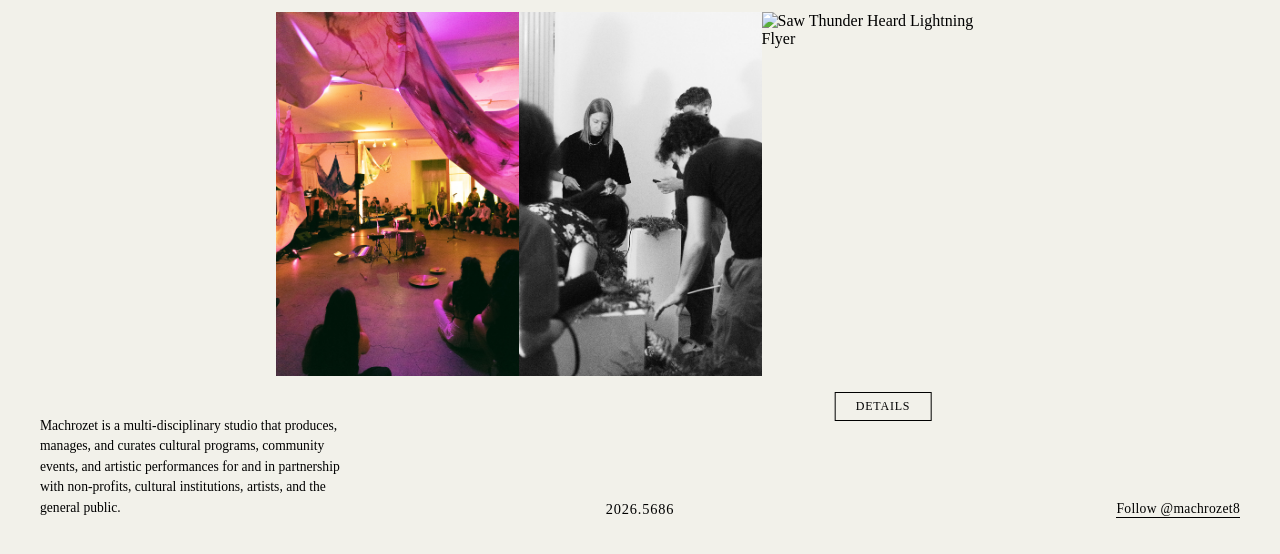
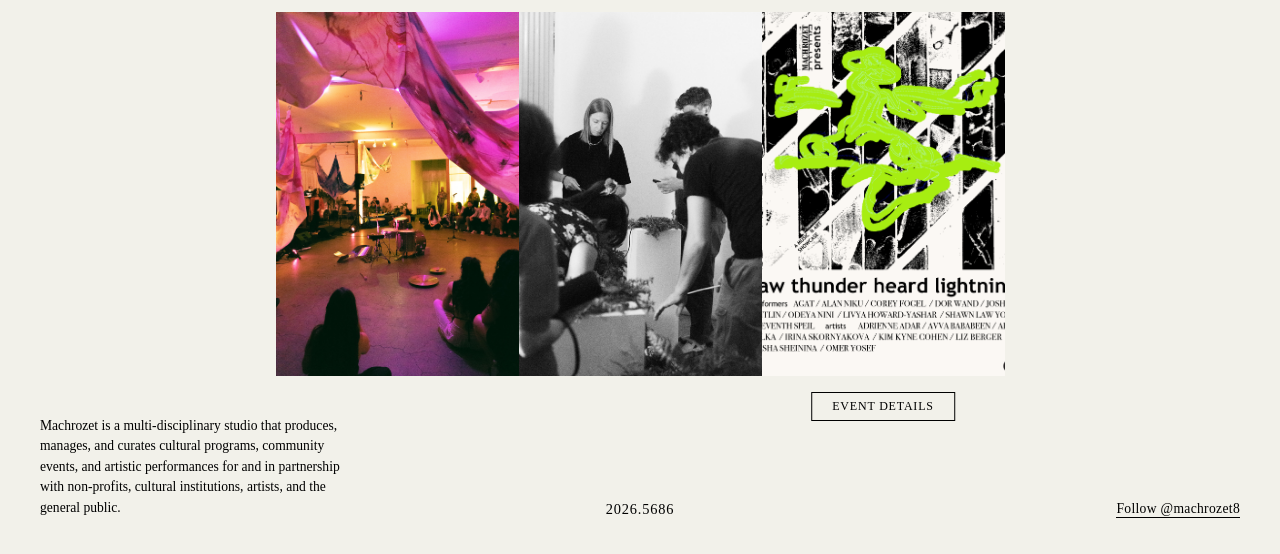
Before and after one commit to Machrozet8/html-starter, a website: page index.html in a window 1280 px wide. Shown: the part 242-796 px from the top of the page. Drawn offline with Linux system fonts and the light colour scheme.

Commit message:
Update index.html

```diff
--- a/index.html
+++ b/index.html
@@ -237,9 +237,9 @@
             <img src="4Z3A6543.jpg" alt="Machrozet Art 2" class="gallery-img">
 
             <div class="flyer-container">
-                <img src="STHL_0604.png" alt="Saw Thunder Heard Lightning Flyer" class="flyer">
+                <img src="0604_STHL.png" alt="Saw Thunder Heard Lightning Flyer" class="flyer">
                 <a href="https://www.tickettailor.com/events/machrozetworks/2178845" target="_blank" class="custom-ticket-button">
-                    Details
+                    Event Details
                 </a>
             </div>
 
```
